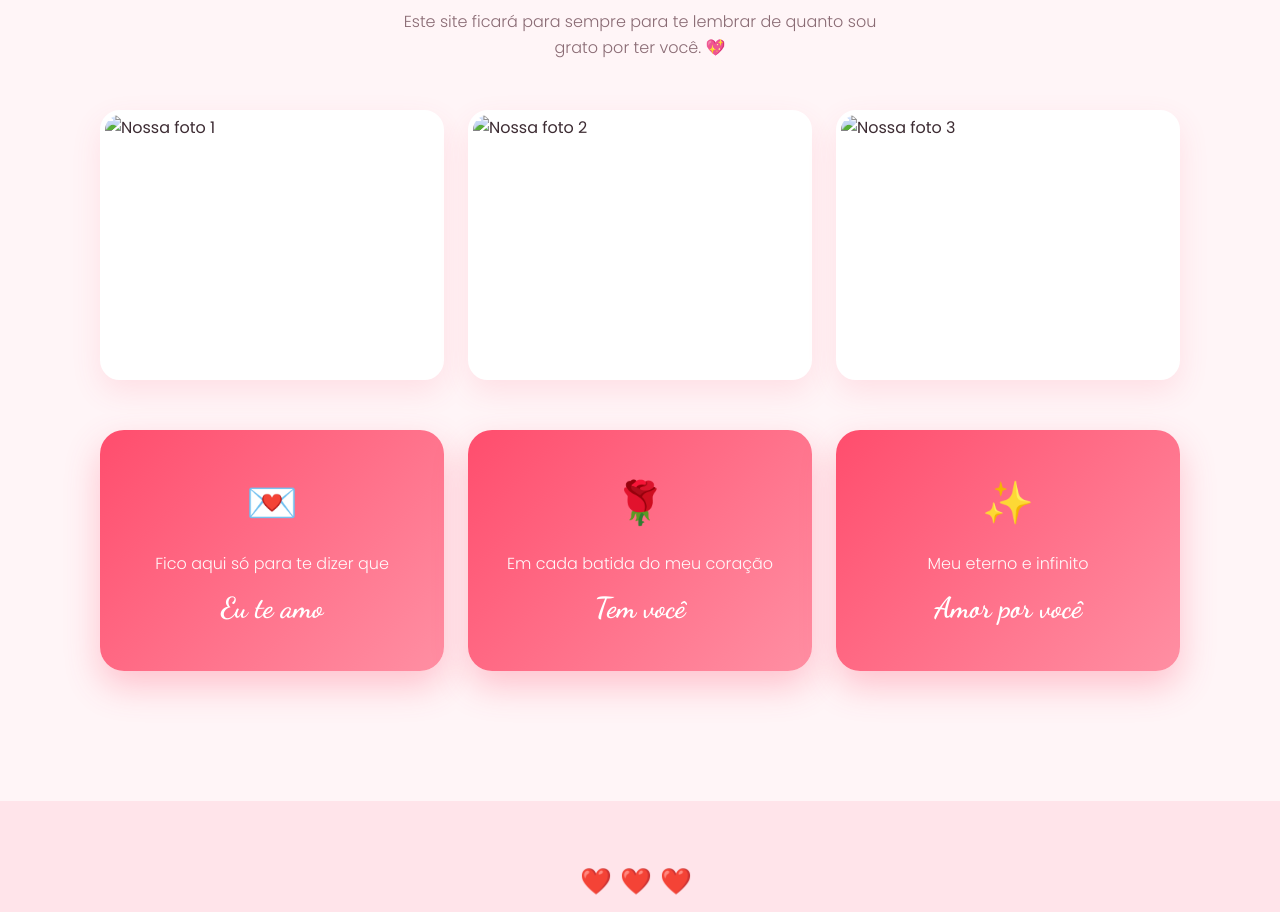
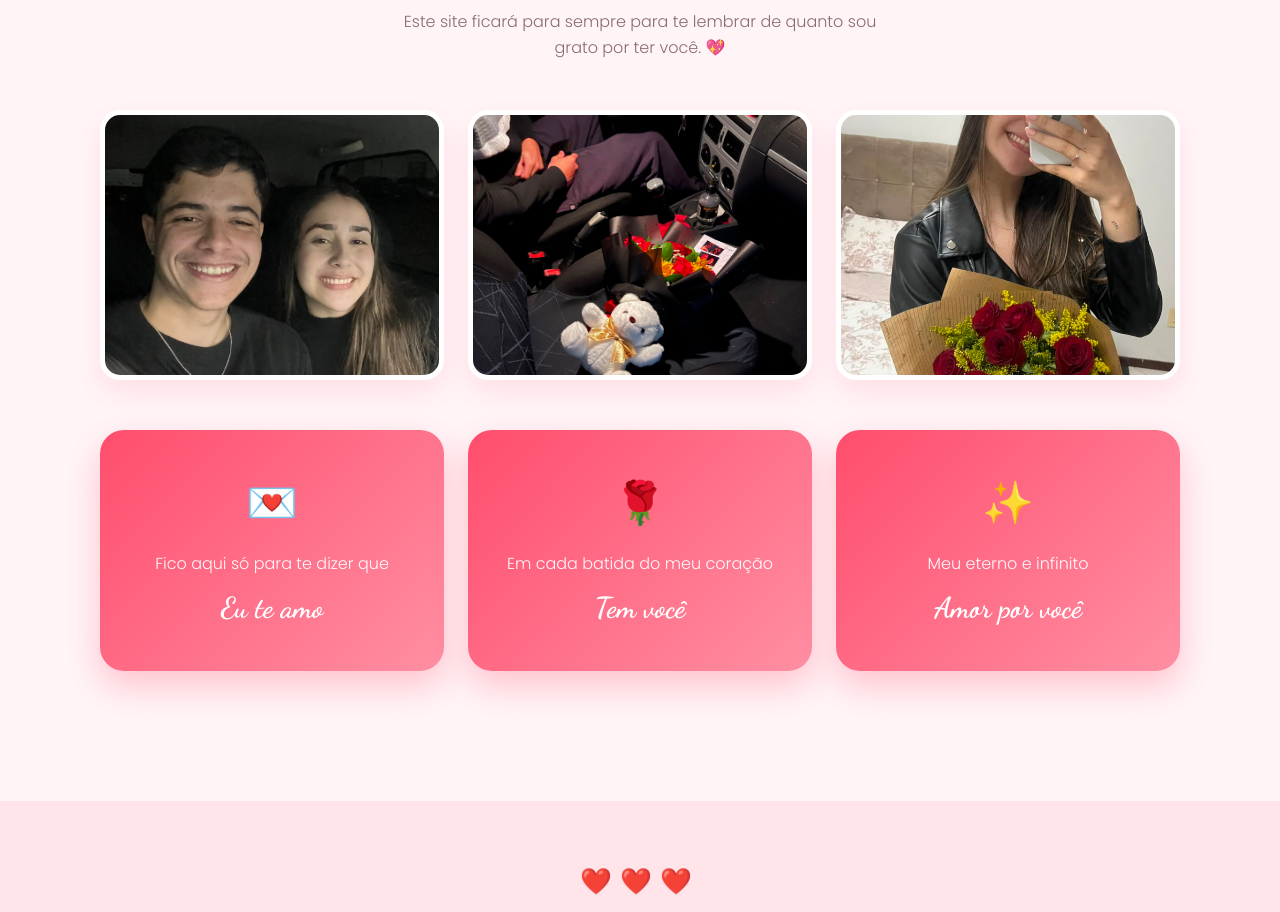
Before and after one commit to brunohaag99-eng/Caroline, a plain HTML site: page index.html in a window 1280 px wide. Shown: the part 2684-3596 px from the top of the page. Drawn offline with Linux system fonts and the light colour scheme.

Commit message:
Update index.html

```diff
--- a/index.html
+++ b/index.html
@@ -122,13 +122,13 @@
     </div>
     <div class="photo-gallery">
       <figure class="photo-item">
-        <img src="fotos/11347.jpg" alt="Nossa foto 1" loading="lazy" />
+        <img src="11347.jpg" alt="Nossa foto 1" loading="lazy" />
       </figure>
       <figure class="photo-item">
-        <img src="fotos/14209(1).jpg" alt="Nossa foto 2" loading="lazy" />
+        <img src="14209(1).jpg" alt="Nossa foto 2" loading="lazy" />
       </figure>
       <figure class="photo-item">
-        <img src="fotos/14726.jpg" alt="Nossa foto 3" loading="lazy" />
+        <img src="14726.jpg" alt="Nossa foto 3" loading="lazy" />
       </figure>
     </div>
     <div class="memory-cards">
```
